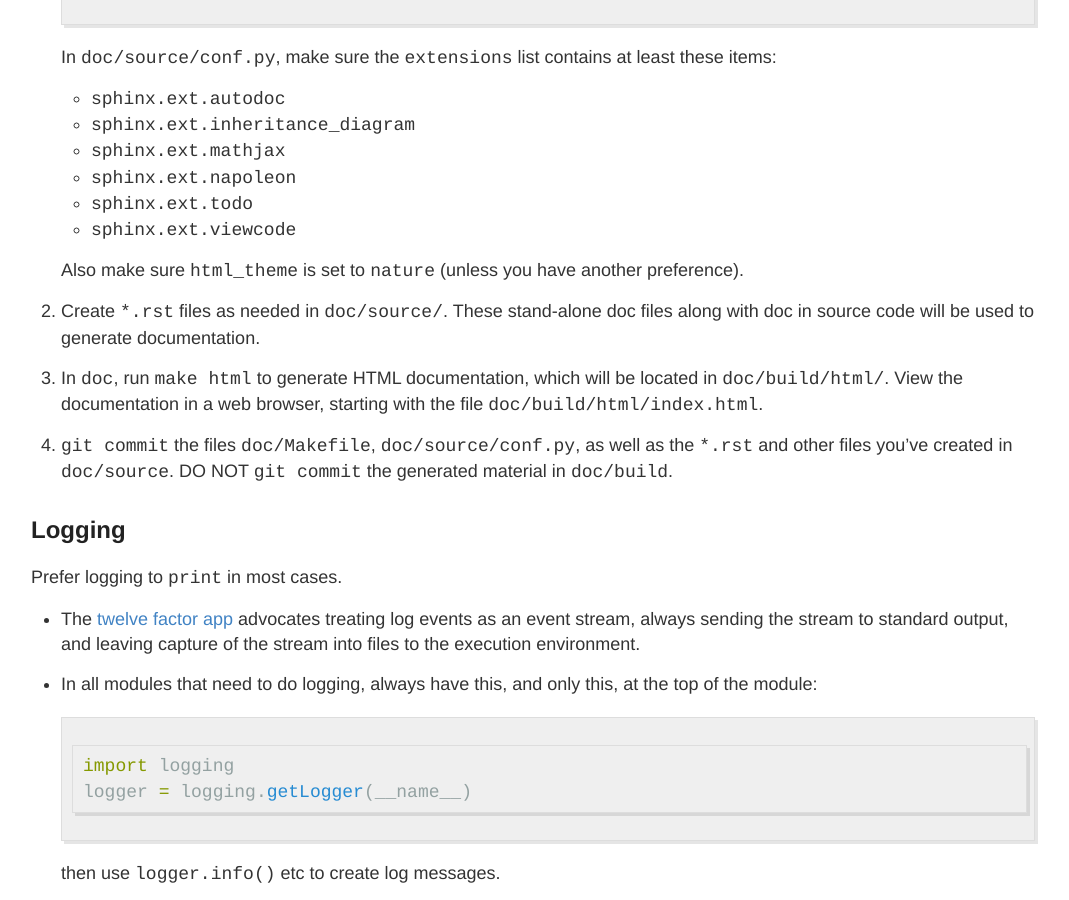
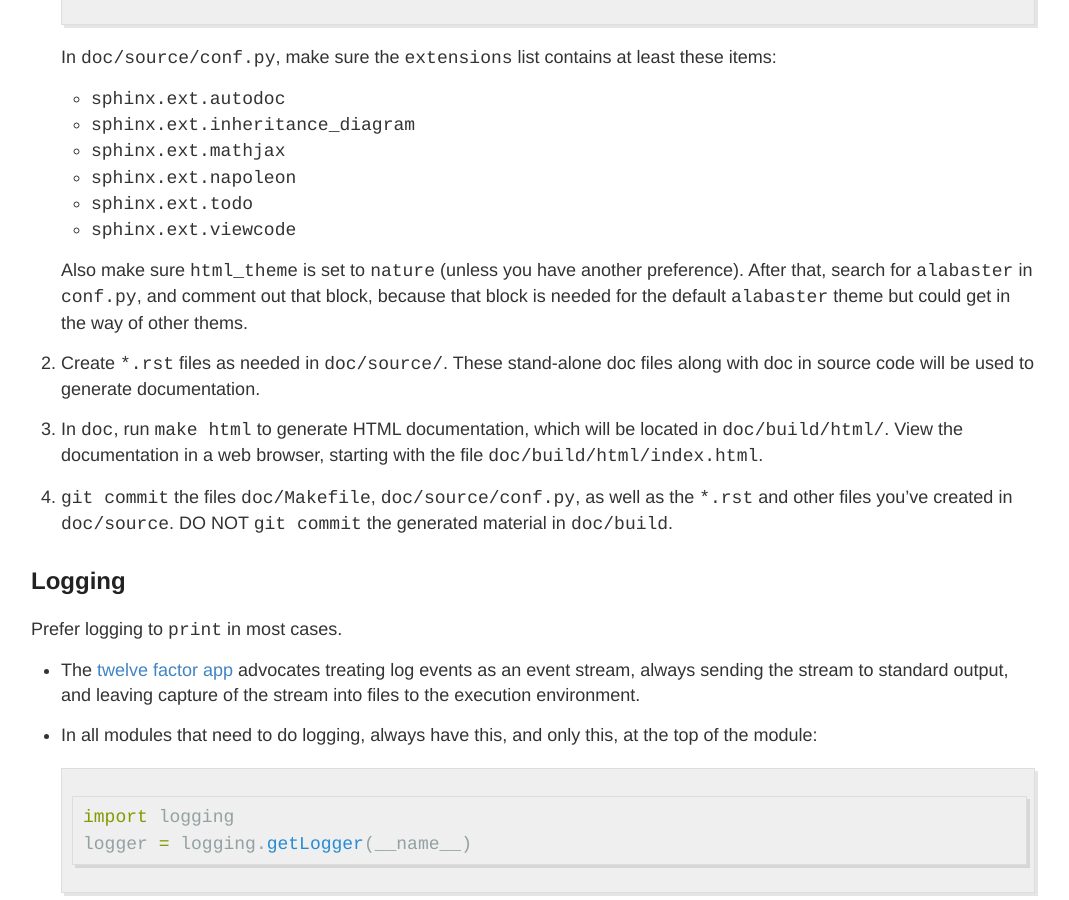
Before and after one commit to zpz/zpz.github.io, a Jekyll site: the page built from _posts/2016-09-17-python-project-tips.md, in a window 1280 px wide and 900 px high, scrolled down 2695 px. Shown: the whole window, without its empty margins (107-1176 px from the left). Built offline with Jekyll 4.4.1, drawn with Linux system fonts in a browser that asks for light colours.

Commit message:
addition related to Sphinx to an old post

```diff
--- a/_posts/2016-09-17-python-project-tips.md
+++ b/_posts/2016-09-17-python-project-tips.md
@@ -101,6 +101,9 @@ Do write documentation to help **yourself**, if not others.
    * `sphinx.ext.viewcode`
 
    Also make sure `html_theme` is set to `nature` (unless you have another preference).
+   After that, search for `alabaster` in `conf.py`, and comment out that block,
+   because that block is needed for the default `alabaster` theme but could get in the way
+   of other thems.
 
 2. Create `*.rst` files as needed in `doc/source/`. These stand-alone doc files along with doc in source code will be used to generate documentation.
 
```
